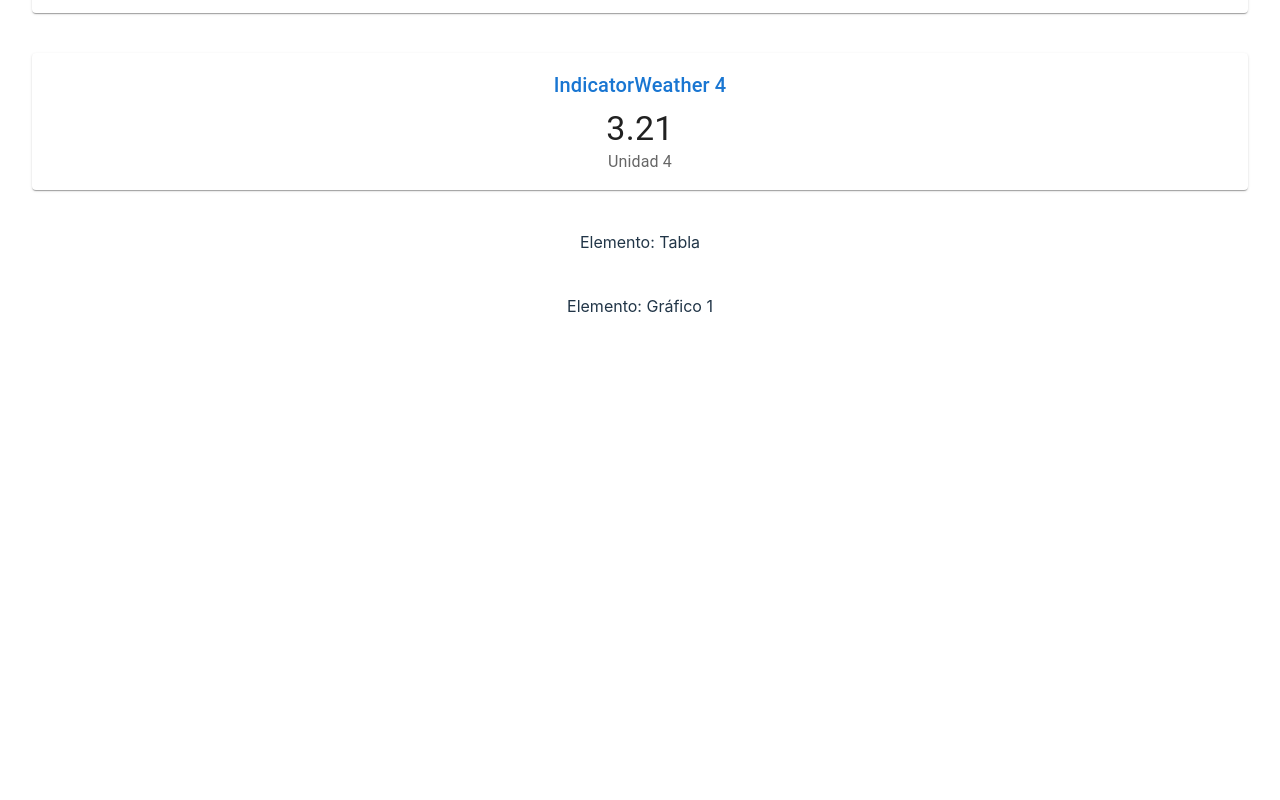
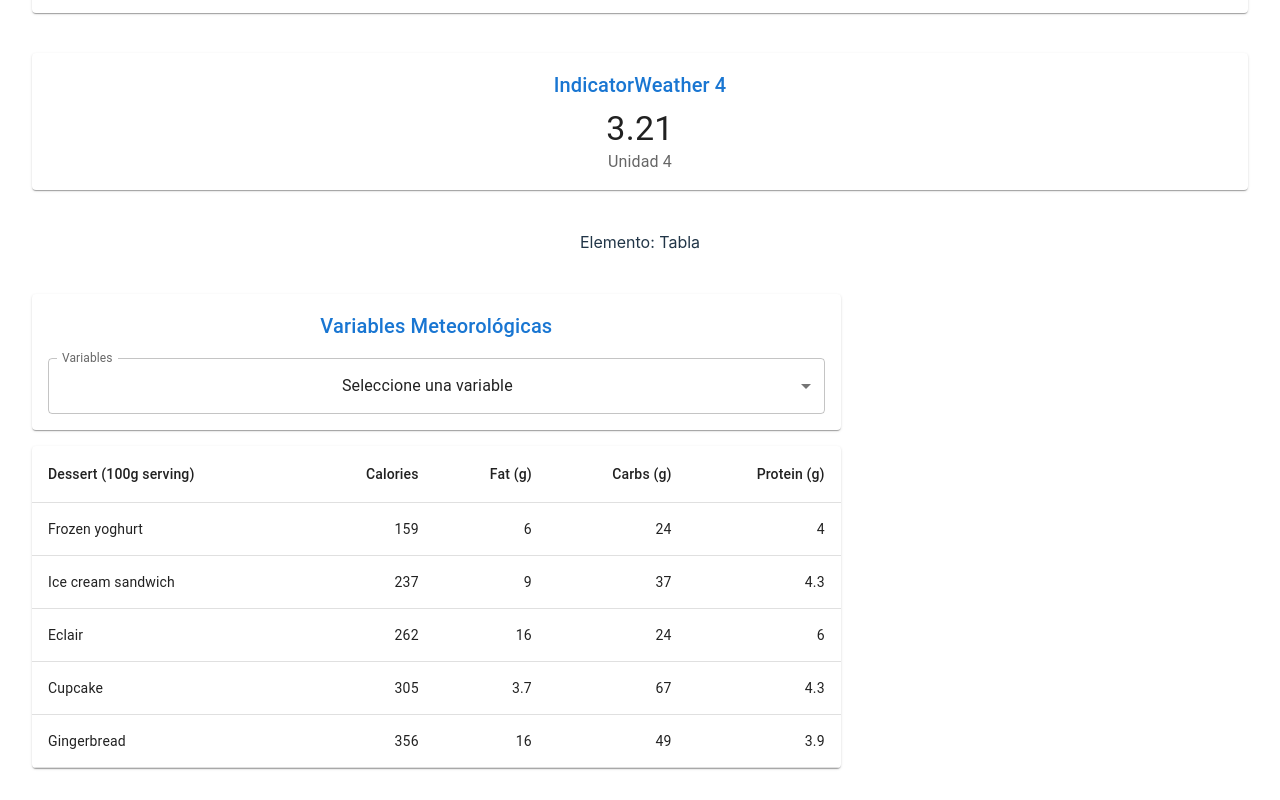
Before and after one commit to Adrianlsq2000/dashboard, a React (Vite) app: page / in a window 1280 px wide. Shown: the part 510-1310 px from the top of the page. Before the commit the page ends 860 px from the top, so only its background shows below. Built offline with nearby package versions, Linux system fonts and the light colour scheme.

Commit message:
falto guardar

```diff
--- a/src/App.tsx
+++ b/src/App.tsx
@@ -1,32 +1,40 @@
 import IndicatorWeather from './components/IndicatorWeather';
 import './App.css'
-
+import ControlWeather from './components/ControlWeather';
 // Grid version 2
 import Grid from '@mui/material/Grid2'
+import TableWeather from './components/TableWeather';
 function App() {
 
   return (
     <Grid container spacing={5}>
 
       {/* Indicadores */}
-           <Grid size={{xs:12, xl:3}}>
+      <Grid size={{ xs: 12, xl: 3 }}>
         <IndicatorWeather title={'IndicatorWeather 1'} subtitle={'Unidad 1'} value={1.23} />
       </Grid>
-           <Grid size={{xs:12, xl:3}}>
+      <Grid size={{ xs: 12, xl: 3 }}>
         <IndicatorWeather title={'IndicatorWeather 2'} subtitle={'Unidad 2'} value={3.12} />
       </Grid>
-           <Grid size={{xs:12, xl:3}}>
+      <Grid size={{ xs: 12, xl: 3 }}>
         <IndicatorWeather title={'IndicatorWeather 3'} subtitle={'Unidad 3'} value={2.31} />
       </Grid>
-           <Grid size={{xs:12, xl:3}}>
+      <Grid size={{ xs: 12, xl: 3 }}>
         <IndicatorWeather title={'IndicatorWeather 4'} subtitle={'Unidad 4'} value={3.21} />
       </Grid>
 
       {/* Tabla */}
-           <Grid size={{xs:12, xl:8}}>Elemento: Tabla</Grid>
+      <Grid size={{ xs: 12, xl: 8 }}>Elemento: Tabla</Grid>
 
-           {/* Gráfico */}
-           <Grid size={{xs:12, xl:4}}>Elemento: Gráfico 1</Grid>
+      {/* Grid Anidado */}
+      <Grid container spacing={2}>
+        <Grid size={{ xs: 12, xl: 3 }}>
+          <ControlWeather />
+        </Grid>
+        <Grid size={{ xs: 12, xl: 9 }}>
+          <TableWeather />
+        </Grid>
+      </Grid>
 
     </Grid>
   )
```
Lines whose indentation alone changed are shown as unchanged.
